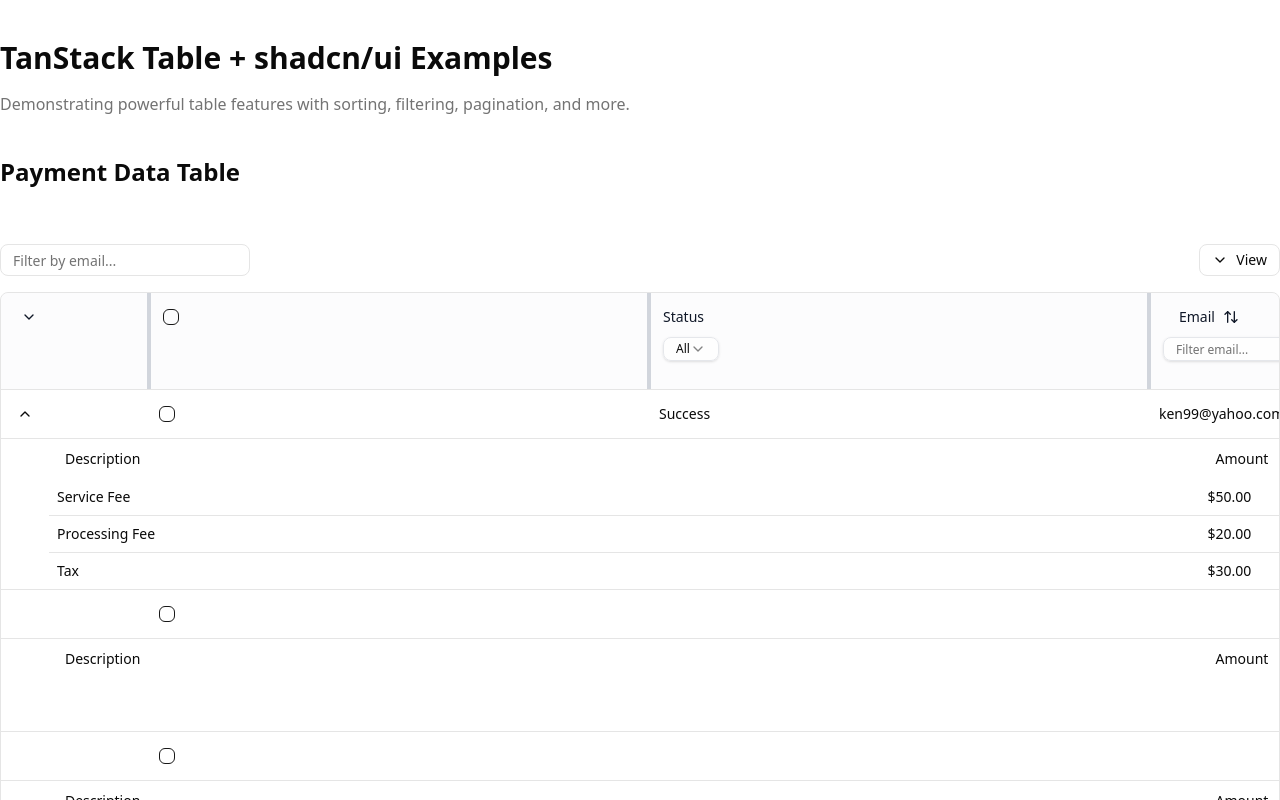
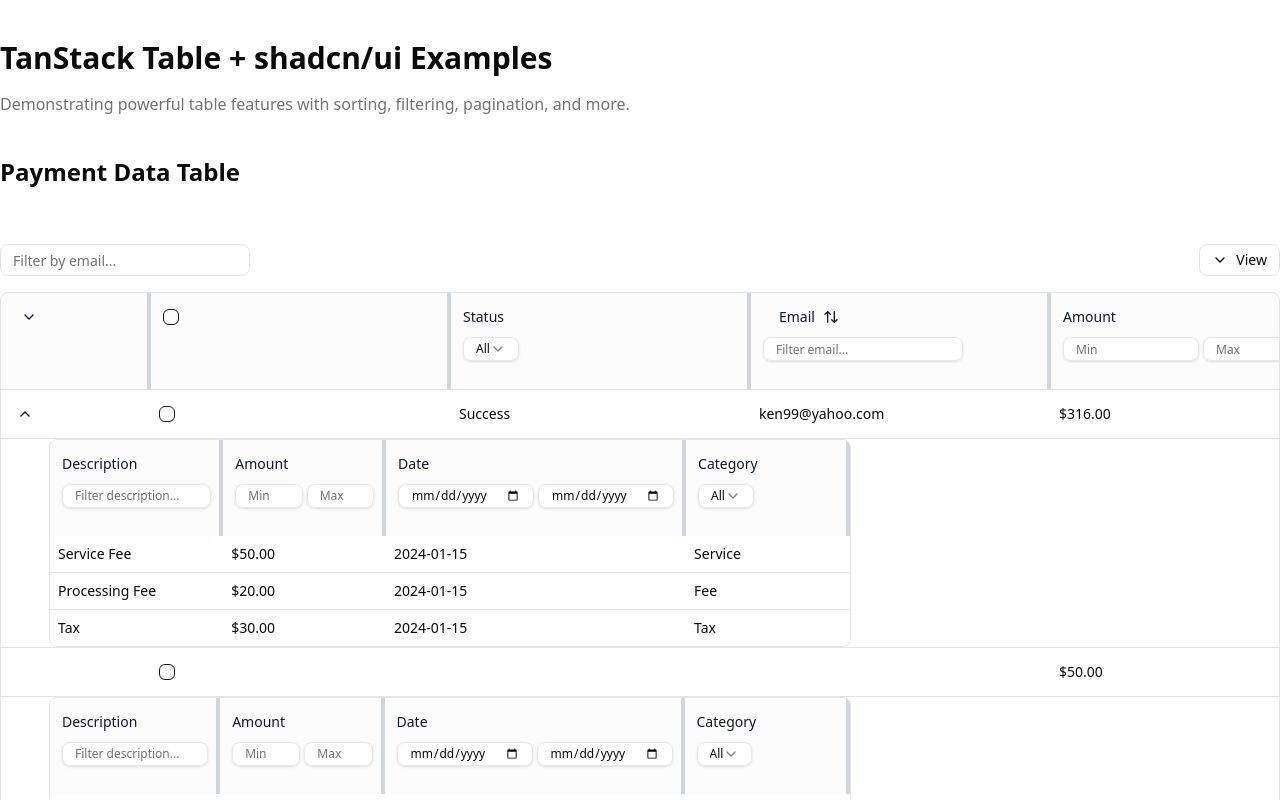
Before and after one commit to kostyniuk/nuqs-next, a Next.js app: page / in a window 1280 px wide. Both pictures are taken after a click on the button 29 px from the left and 317 px from the top of the page. Shown: the top 800 px of the page. Built offline with nearby package versions, Linux system fonts and the light colour scheme.

Commit message:
Refactor MyTable and DataTable components to support enhanced filtering options and pagination controls. Update subColumns to include filter types and options, and adjust column sizes for better layout. Add conditional rendering for toolbar and pagination in DataTable.

```diff
--- a/app/my-table.tsx
+++ b/app/my-table.tsx
@@ -139,7 +139,11 @@
 ]
 
 // Sub-columns for nested table
-export const subColumns: ColumnDef<SubPayment>[] = [
+export const subColumns: (ColumnDef<SubPayment> & {
+  filterType?: "text" | "select" | "multi-select" | "range" | "date-range" | "none"
+  filterOptions?: { value: string; label: string }[]
+  filterFn?: string
+})[] = [
   {
     accessorKey: "description",
     header: "Description",
@@ -147,6 +151,7 @@
     size: 200,
     minSize: 200,
     maxSize: 200,
+    filterType: "text",
   },
   {
     accessorKey: "amount",
@@ -162,6 +167,8 @@
     size: 200,
     minSize: 200,
     maxSize: 200,
+    filterType: "range",
+    filterFn: "range" as any,
   },
   {
     accessorKey: "date",
@@ -170,6 +177,8 @@
     size: 200,
     minSize: 200,
     maxSize: 200,
+    filterType: "date-range",
+    filterFn: "dateRange" as any,
   },
   {
     accessorKey: "category",
@@ -180,6 +189,17 @@
     size: 200,
     minSize: 200,
     maxSize: 200,
+    filterType: "select",
+    filterOptions: [
+      { value: "Service", label: "Service" },
+      { value: "Fee", label: "Fee" },
+      { value: "Tax", label: "Tax" },
+      { value: "Subscription", label: "Subscription" },
+      { value: "Setup", label: "Setup" },
+      { value: "Plan", label: "Plan" },
+      { value: "Add-on", label: "Add-on" },
+      { value: "Support", label: "Support" },
+    ],
   },
 ]
 
@@ -206,9 +226,9 @@
     enableSorting: false,
     enableHiding: false,
     enableResizing: true,
-    size: 500,
-    minSize: 100,
-    maxSize: 800,
+    size: 300,
+    minSize: 300,
+    maxSize: 300,
     filterType: "none",
   },
   {
@@ -224,9 +244,9 @@
       { value: "success", label: "Success" },
       { value: "failed", label: "Failed" },
     ],
-    size: 500,
-    minSize: 200,
-    maxSize: 800,
+    size: 300,
+    minSize: 300,
+    maxSize: 300,
   },
   {
     accessorKey: "email",
@@ -243,9 +263,9 @@
     },
     cell: ({ row }: { row: any }) => <div className="lowercase">{row.getValue("email")}</div>,
     filterType: "text",
-    size: 500,
-    minSize: 200,
-    maxSize: 800,
+    size: 300,
+    minSize: 300,
+    maxSize: 300,
   },
   {
     accessorKey: "amount",
@@ -261,9 +281,9 @@
     },
     filterType: "range",
     filterFn: "range" as any,
-    size: 500,
-    minSize: 200,
-    maxSize: 800,
+    size: 300,
+    minSize: 300,
+    maxSize: 300,
   },
   {
     accessorKey: "category",
@@ -278,9 +298,9 @@
       { value: "refund", label: "Refund" },
       { value: "fee", label: "Fee" },
     ],
-    size: 500,
-    minSize: 200,
-    maxSize: 800,
+    size: 300,
+    minSize: 300,
+    maxSize: 300,
   },
   {
     accessorKey: "priority",
@@ -311,9 +331,9 @@
       { value: "high", label: "High" },
       { value: "urgent", label: "Urgent" },
     ],
-    size: 500,
-    minSize: 200,
-    maxSize: 800,
+    size: 300,
+    minSize: 300,
+    maxSize: 300,
   },
   {
     accessorKey: "tags",
@@ -352,9 +372,9 @@
       { value: "trial", label: "Trial" },
       { value: "conversion", label: "Conversion" },
     ],
-    size: 500,
-    minSize: 200,
-    maxSize: 800,
+    size: 300,
+    minSize: 300,
+    maxSize: 300,
   },
   {
     accessorKey: "createdAt",
@@ -369,9 +389,9 @@
     },
     filterType: "date-range",
     filterFn: "dateRange" as any,
-    size: 500,
-    minSize: 200,
-    maxSize: 800,
+    size: 300,
+    minSize: 300,
+    maxSize: 300,
   },
   {
     accessorKey: "dueDate",
@@ -386,9 +406,9 @@
     },
     filterType: "date-range",
     filterFn: "dateRange" as any,
-    size: 500,
-    minSize: 200,
-    maxSize: 800,
+    size: 300,
+    minSize: 300,
+    maxSize: 300,
   },
   {
     id: "actions",
@@ -420,9 +440,9 @@
       )
     },
     filterType: "none",
-    size: 500,
-    minSize: 100,
-    maxSize: 800,
+    size: 300,
+    minSize: 300,
+    maxSize: 300,
   },
 ]
 
@@ -469,10 +489,21 @@
         columns={columns}
         data={data}
         getSubRows={(row) => row.subPayments}
-        subColumns={subColumns}
+        renderSubComponent={({ row }) => (
+          <div className="w-fit">
+            <DataTable
+              columns={subColumns}
+              data={(row.original?.subPayments as SubPayment[] | undefined) ?? []}
+              showToolbar={false}
+              showPagination={false}
+              enableColumnSearch={true}
+              filterColumn="description"
+              filterPlaceholder="Filter sub-payments..."
+            />
+          </div>
+        )}
         filterColumn="email"
         filterPlaceholder="Filter by email..."
-        enableSubTableSorting={true}
         enableColumnSearch={true}
       />
     </div>
--- a/components/ui/data-table.tsx
+++ b/components/ui/data-table.tsx
@@ -231,6 +231,8 @@
   renderSubComponent?: (props: { row: any }) => React.ReactElement
   enableSubTableSorting?: boolean
   enableColumnSearch?: boolean
+  showToolbar?: boolean
+  showPagination?: boolean
 }
 
 type FilterType = "text" | "select" | "multi-select" | "range" | "date-range" | "none"
@@ -530,6 +532,8 @@
   renderSubComponent,
   enableSubTableSorting = false,
   enableColumnSearch = false,
+  showToolbar = true,
+  showPagination = true,
 }: DataTableProps<TData, TValue>) {
   const [sorting, setSorting] = React.useState<SortingState>([])
   const [columnFilters, setColumnFilters] = React.useState<ColumnFiltersState>([])
@@ -599,6 +603,7 @@
 
   return (
     <div className="w-full space-y-4">
+      {showToolbar && (
         <div className="flex items-center justify-between">
           <div className="flex flex-1 items-center space-x-2">
             <Input
@@ -644,6 +649,7 @@
             </DropdownMenuContent>
           </DropdownMenu>
         </div>
+      )}
       <div className="rounded-md border overflow-x-auto">
         <Table style={{ width: table.getCenterTotalSize(), minWidth: '100%' }}>
           <TableHeader>
@@ -819,6 +825,7 @@
           </TableBody>
         </Table>
       </div>
+      {showPagination && (
         <div className="flex items-center justify-between space-x-2 py-4">
           <div className="flex-1 text-sm text-muted-foreground">
             {table.getFilteredSelectedRowModel().rows.length} of{" "}
@@ -887,6 +894,7 @@
             </div>
           </div>
         </div>
+      )}
     </div>
   )
 }
```
Lines whose indentation alone changed are shown as unchanged.
